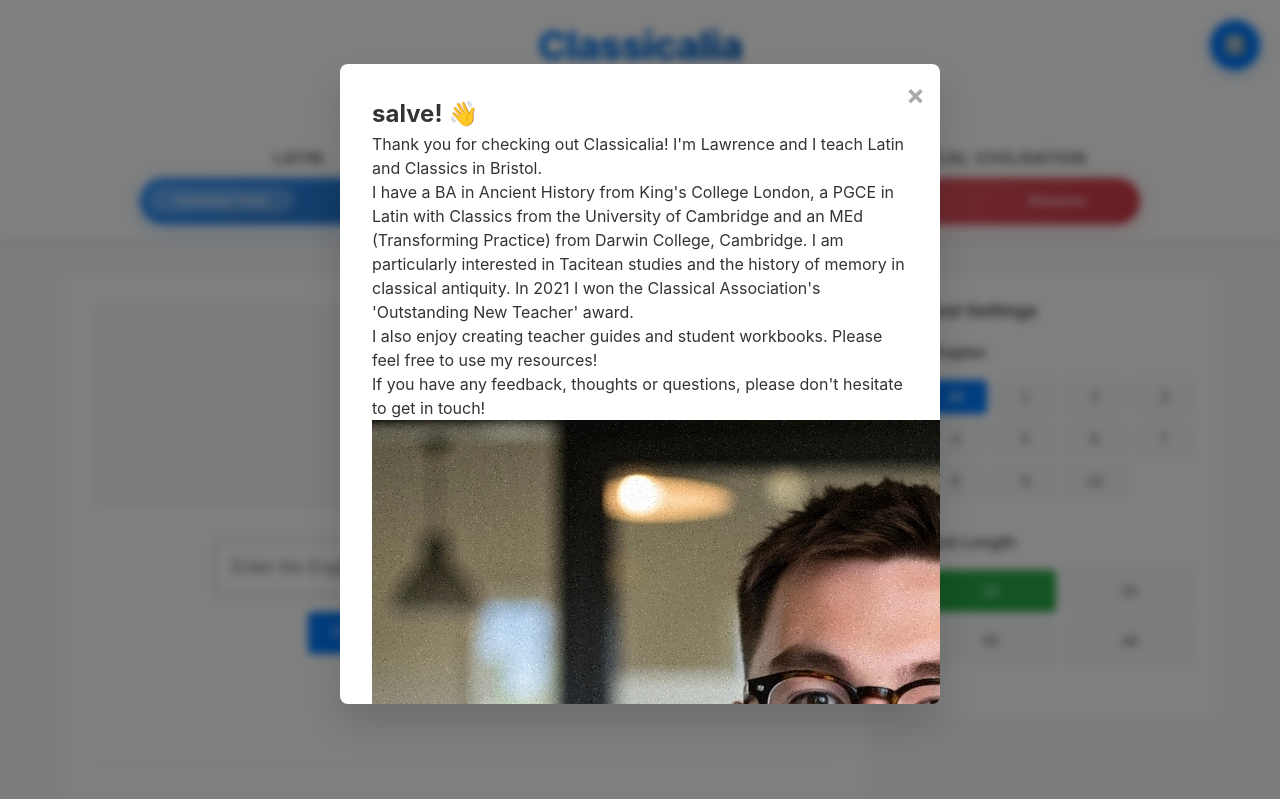
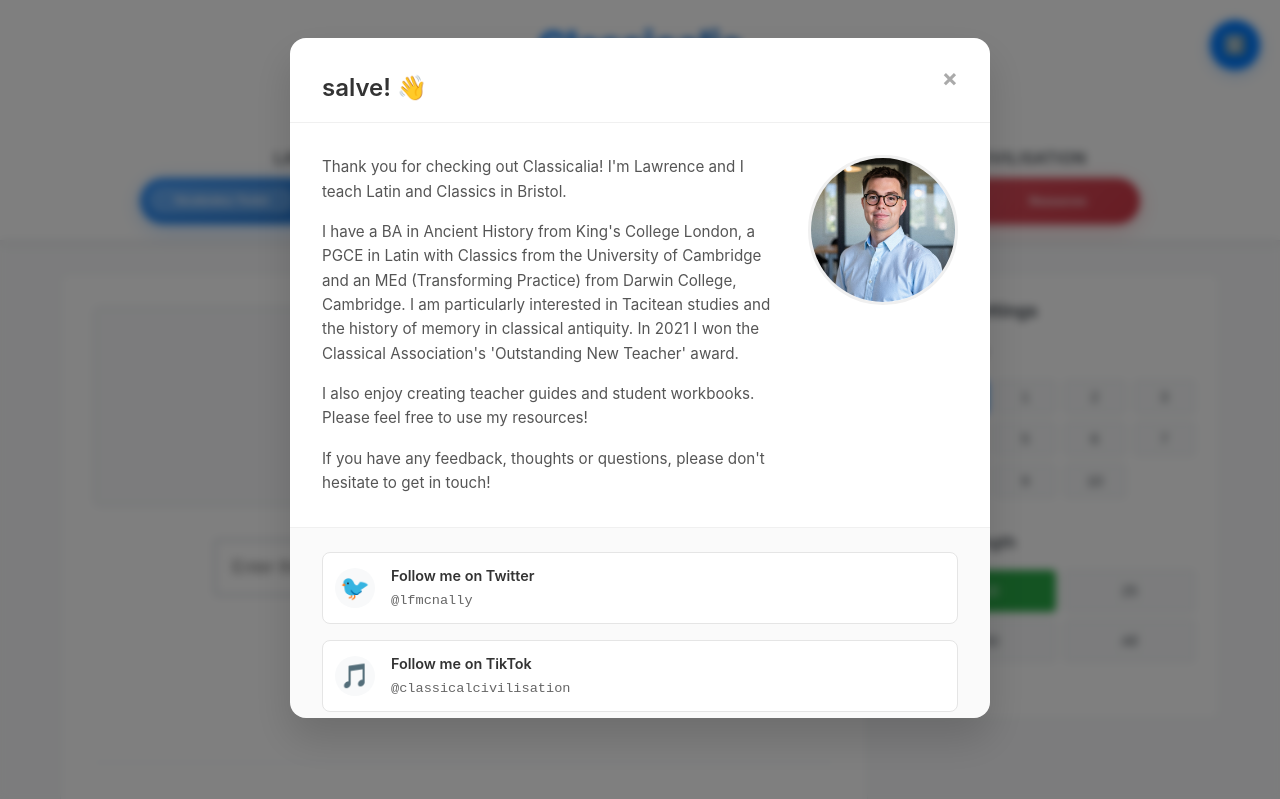
Before and after one commit to lfmcnally/mrmcnallyclassics, a plain HTML site: page index.html in a window 1280 px wide. Both pictures are taken after a click on the button "ℹ️". Shown: the top 799 px of the page. Drawn offline with Linux system fonts and the light colour scheme.

Commit message:
Update styles.css

```diff
--- a/styles.css
+++ b/styles.css
@@ -479,31 +479,171 @@ body {
 
 .modal-content {
     background-color: white;
-    margin: 5% auto;
-    padding: 2rem;
-    border-radius: 8px;
+    margin: 3% auto;
+    padding: 0;
+    border-radius: 16px;
     width: 90%;
-    max-width: 600px;
+    max-width: 700px;
     position: relative;
-    max-height: 80vh;
+    max-height: 85vh;
     overflow-y: auto;
     box-shadow: 0 20px 40px rgba(0,0,0,0.15);
 }
 
+.modal-header {
+    padding: 2rem 2rem 1rem 2rem;
+    border-bottom: 1px solid #f0f0f0;
+}
+
+.modal-header h2 {
+    margin: 0;
+    font-size: 1.5rem;
+    font-weight: 600;
+    color: #333;
+}
+
+.modal-body {
+    display: flex;
+    gap: 2rem;
+    padding: 2rem;
+    align-items: flex-start;
+}
+
+.modal-text {
+    flex: 1;
+}
+
+.modal-text p {
+    margin: 0 0 1rem 0;
+    line-height: 1.6;
+    color: #555;
+    font-size: 0.95rem;
+}
+
+.modal-text p:last-child {
+    margin-bottom: 0;
+}
+
+.modal-image {
+    flex-shrink: 0;
+}
+
+.modal-image img {
+    width: 150px;
+    height: 150px;
+    border-radius: 50%;
+    object-fit: cover;
+    border: 3px solid #f0f0f0;
+}
+
+.modal-footer {
+    padding: 1.5rem 2rem 2rem 2rem;
+    border-top: 1px solid #f0f0f0;
+    background-color: #fafafa;
+    border-radius: 0 0 16px 16px;
+}
+
+.contact-item {
+    display: flex;
+    align-items: center;
+    gap: 1rem;
+    margin-bottom: 1rem;
+    padding: 0.75rem;
+    background: white;
+    border-radius: 8px;
+    border: 1px solid #e5e5e5;
+}
+
+.contact-item:last-of-type {
+    margin-bottom: 1.5rem;
+}
+
+.contact-icon {
+    font-size: 1.5rem;
+    width: 40px;
+    height: 40px;
+    display: flex;
+    align-items: center;
+    justify-content: center;
+    background: #f8f9fa;
+    border-radius: 50%;
+    flex-shrink: 0;
+}
+
+.contact-info {
+    flex: 1;
+}
+
+.contact-label {
+    font-weight: 600;
+    color: #333;
+    font-size: 0.9rem;
+    margin-bottom: 0.25rem;
+}
+
+.contact-value {
+    color: #666;
+    font-size: 0.85rem;
+    font-family: 'Courier New', monospace;
+}
+
+.modal-signature {
+    text-align: center;
+    margin-top: 1rem;
+}
+
+.modal-signature p {
+    margin: 0.25rem 0;
+    color: #777;
+    font-size: 0.9rem;
+}
+
+.modal-signature p:last-child {
+    color: #333;
+}
+
 .close {
     color: #aaa;
-    float: right;
-    font-size: 28px;
+    position: absolute;
+    right: 20px;
+    top: 20px;
+    font-size: 24px;
     font-weight: bold;
-    position: absolute;
-    right: 15px;
-    top: 10px;
     cursor: pointer;
     transition: color 0.3s ease;
+    background: none;
+    border: none;
+    padding: 0.5rem;
+    border-radius: 50%;
+    width: 40px;
+    height: 40px;
+    display: flex;
+    align-items: center;
+    justify-content: center;
 }
 
 .close:hover {
-    color: #000;
+    color: #333;
+    background-color: #f0f0f0;
+}
+
+@media (max-width: 768px) {
+    .modal-content {
+        margin: 5% auto;
+        width: 95%;
+    }
+
+    .modal-body {
+        flex-direction: column;
+        gap: 1.5rem;
+        align-items: center;
+        text-align: center;
+    }
+
+    .modal-image img {
+        width: 120px;
+        height: 120px;
+    }
 }
 
 .global-info-btn {
```
